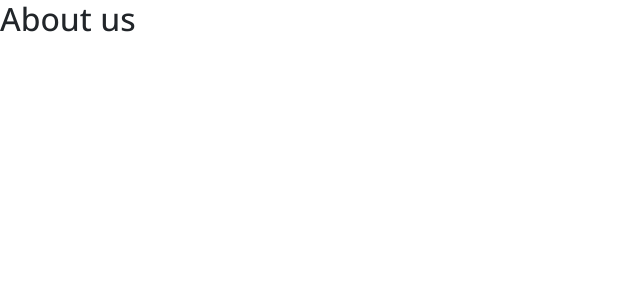
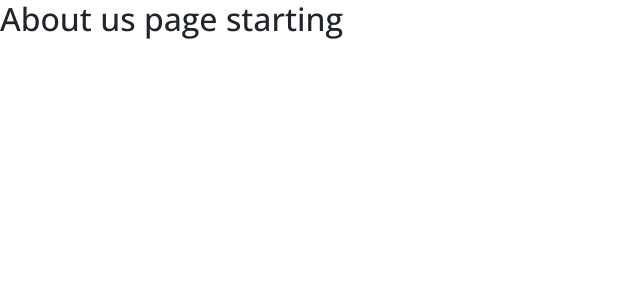
Before and after one commit to nayem1816/tele-doctor-client, a React (Create React App) app: page /about in a window 1280 px wide. Shown: the top 300 px of the page, without its empty margins (0-640 px from the left). Built offline with nearby package versions, Linux system fonts and the light colour scheme.

Commit message:
about page starting

```diff
--- a/src/pages/About/About.jsx
+++ b/src/pages/About/About.jsx
@@ -3,7 +3,7 @@ import React from 'react';
 const About = () => {
     return (
         <div>
-            <h2>About us</h2>
+            <h2>About us page starting</h2>
         </div>
     );
 };
```
Also changed, not shown: 1 other file (tests, documents, lock files or other folders).
